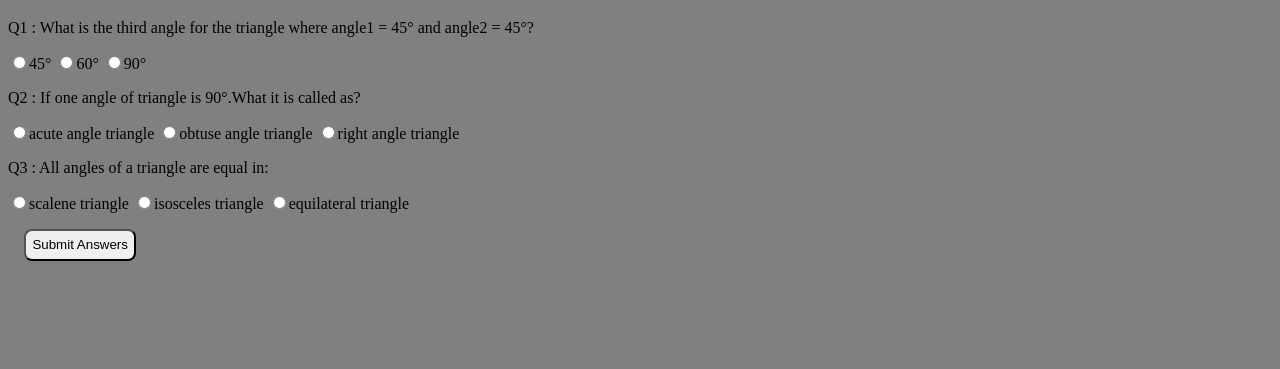
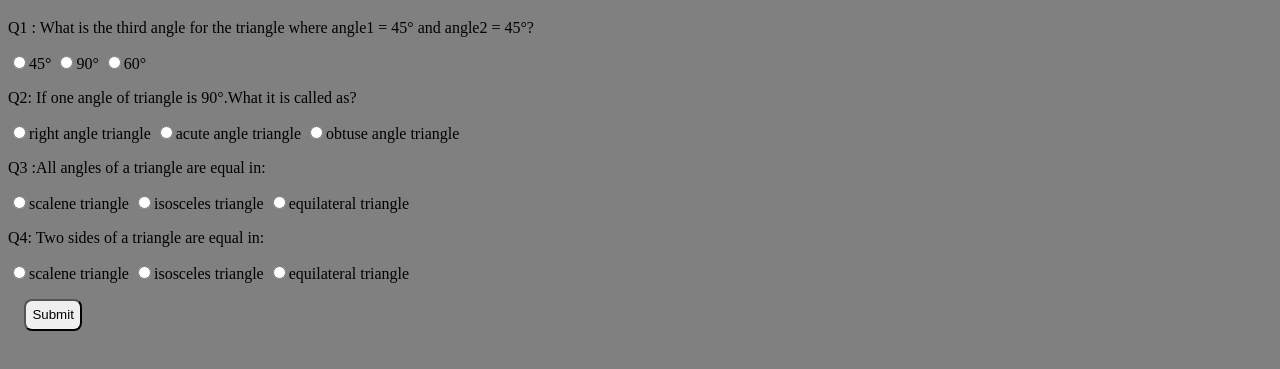
Before and after one commit to vikrantkode/Fun-With-Triangles, a plain HTML site: page quiz.html in a window 1280 px wide. Shown: the part 127-496 px from the top of the page. Drawn offline with Linux system fonts and the light colour scheme.

Commit message:
Updated quiz

```diff
--- a/quiz.html
+++ b/quiz.html
@@ -12,55 +12,45 @@
 
 <body>
     <nav>
-        <a href="isTriangle.html">Is Triangle?</a>
+        <a href="index.html">Is Triangle?</a>
         <a href="quiz.html">Triangle Quiz</a>
         <a href="hypotenuse.html">Calculate Hypotenuse</a>
         <a href="area.html">Calculate Area</a>
     </nav>
     <h1>Triangle Quiz</h1>
 
-    <form class="quiz-form">
-        <div class="question-container">
+    <form id="quiz-form">
+        <div class="quiz-container">
             <p> Q1 : What is the third angle for the triangle where angle1 = 45° and angle2 = 45°?</p>
-            <label>
-                <input type="radio" name="question1" value="45°" />45°
-            </label>
-            <label>
-                <input type="radio" name="question1" value="60°" />60°
-            </label>
-            <label>
-                <input type="radio" name="question1" value="90°" />90°
-            </label>
+            <label><input type="radio" value="45°" name="question1">45°</label>
+            <label><input type="radio" value="90°" name="question1">90°</label>
+            <label><input type="radio" value="60°" name="question1">60°</label>
         </div>
-        <div class="question-container">
-            <p> Q2 : If one angle of triangle is 90°.What it is called as?</p>
-            <label>
-                <input type="radio" name="question2" value="acute angle triangle" />acute angle triangle
-            </label>
-            <label>
-                <input type="radio" name="question2" value="obtuse angle triangle" />obtuse angle triangle
-            </label>
-            <label>
-                <input type="radio" name="question2" value="right angle triangle" />right angle triangle
-            </label>
+
+        <div class="quiz-container">
+            <p> Q2: If one angle of triangle is 90°.What it is called as?</p>
+            <label><input type="radio" value="right angle triangle" name="question2">right angle triangle</label>
+            <label><input type="radio" value="acute angle triangle" name="question2">acute angle triangle</label>
+            <label><input type="radio" value="obtuse angle triangle" name="question2">obtuse angle triangle</label>
         </div>
+
         <div class="quiz-container">
-            <p> Q3 : All angles of a triangle are equal in:</p>
-            <label>
-                <input type="radio" value="scalene triangle" name="question3">scalene triangle
-            </label>
-            <label>
-                <input type="radio" value="isosceles triangle" name="question3">isosceles triangle
-            </label>
-            <label>
-                <input type="radio" value="equilateral triangle" name="question3">equilateral triangle
-            </label>
+            <p> Q3 :All angles of a triangle are equal in:</p>
+            <label> <input type="radio" value="scalene triangle" name="question3">scalene triangle</label>
+            <label><input type="radio" value="isosceles triangle" name="question3">isosceles triangle</label>
+            <label><input type="radio" value="equilateral triangle" name="question3">equilateral triangle</label>
+        </div>
+
+        <div class="quiz-container">
+            <p> Q4: Two sides of a triangle are equal in:</p>
+            <label><input type="radio" value="scalene triangle" name="question4">scalene triangle</label>
+            <label><input type="radio" value="isosceles triangle" name="question4">isosceles triangle</label>
+            <label><input type="radio" value="equilateral triangle" name="question4">equilateral triangle</label>
         </div>
     </form>
-    <button id="submit-answer-btn">Submit Answers</button>
-
-    <div id="output"></div>
-
+    <button type="submit" id="submit-btn">Submit</button>
+    <div id="output-div"></div>
+    </div>
     <script src="quiz.js"></script>
 </body>
 
--- a/quiz.js
+++ b/quiz.js
@@ -1,22 +1,27 @@
-var quizForm = document.querySelector(".quiz-form")
-var submitAnswerBtn = document.querySelector("#submit-answer-btn")
-var outputEl = document.querySelector("#output")
+const quizForm = document.querySelector("#quiz-form");
+const submitButton = document.querySelector("#submit-btn");
+const outputDiv = document.querySelector("#output-div");
 
-var correctAnswers = ["90", "right angle triangle", "equilateral triangle"]
 
+const correctAnswers = ['90°', 'right angle triangle', 'equilateral triangle', 'isosceles triangle'];
 
 function calculateScore() {
     let score = 0;
     let index = 0;
-    var formResults = new FormData(quizForm);
-    for (let value of formResults.values()) {
-        if (value === correctAnswers[index]) {
+    const formResult = new FormData(quizForm);
+    let total = 0;
+    for(let value of formResult.values()) {
+        total = total + 1;
+        if(value === correctAnswers[index]) {
             score = score + 1;
         }
-        index = index + 1;
+            index = index + 1;
+    } if(total === 4) {
+        outputDiv.innerText = "Your score is " + score;
     }
-   // console.log(score);
-    outputEl.innerText = "Your Score is " + score;
+    else {
+        outputDiv.innerText = "please select all answers"
+    }
 }
 
-submitAnswerBtn.addEventListener("click", calculateScore);
+submitButton.addEventListener("click", calculateScore)
```
